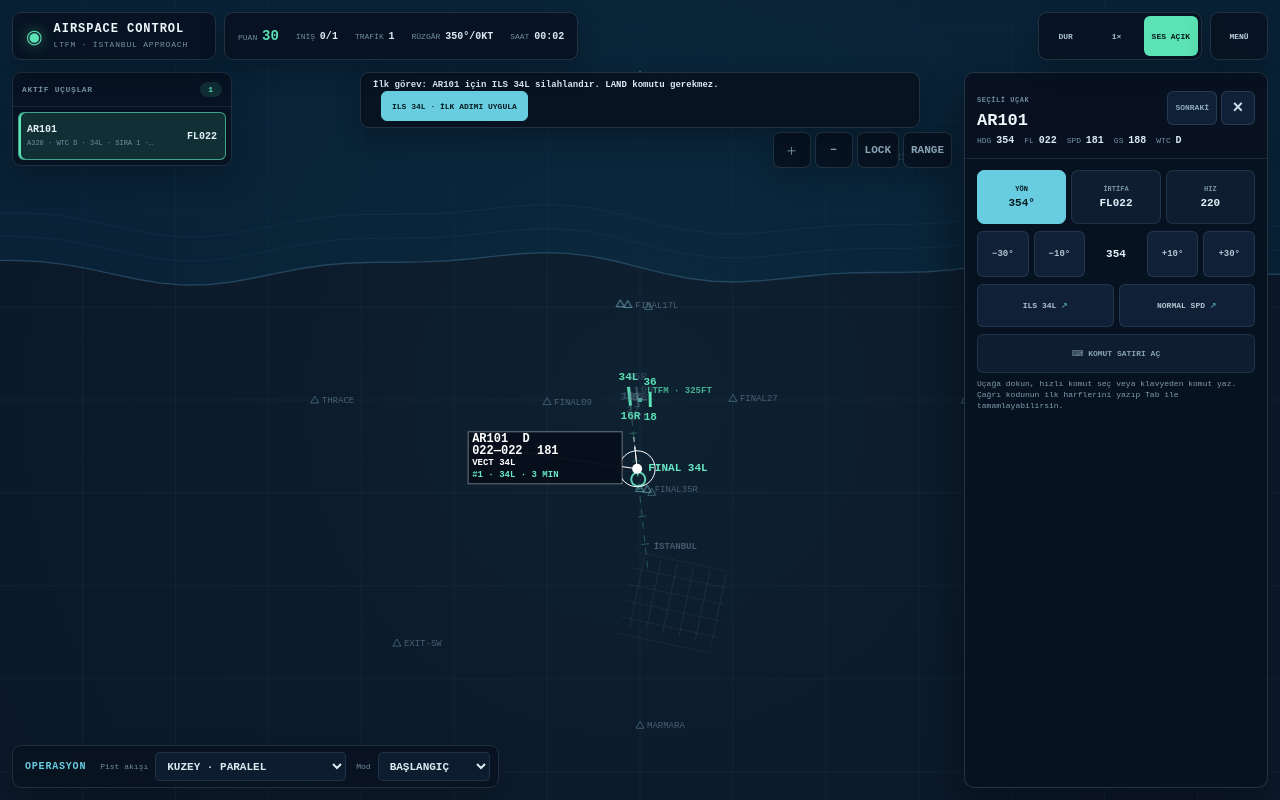
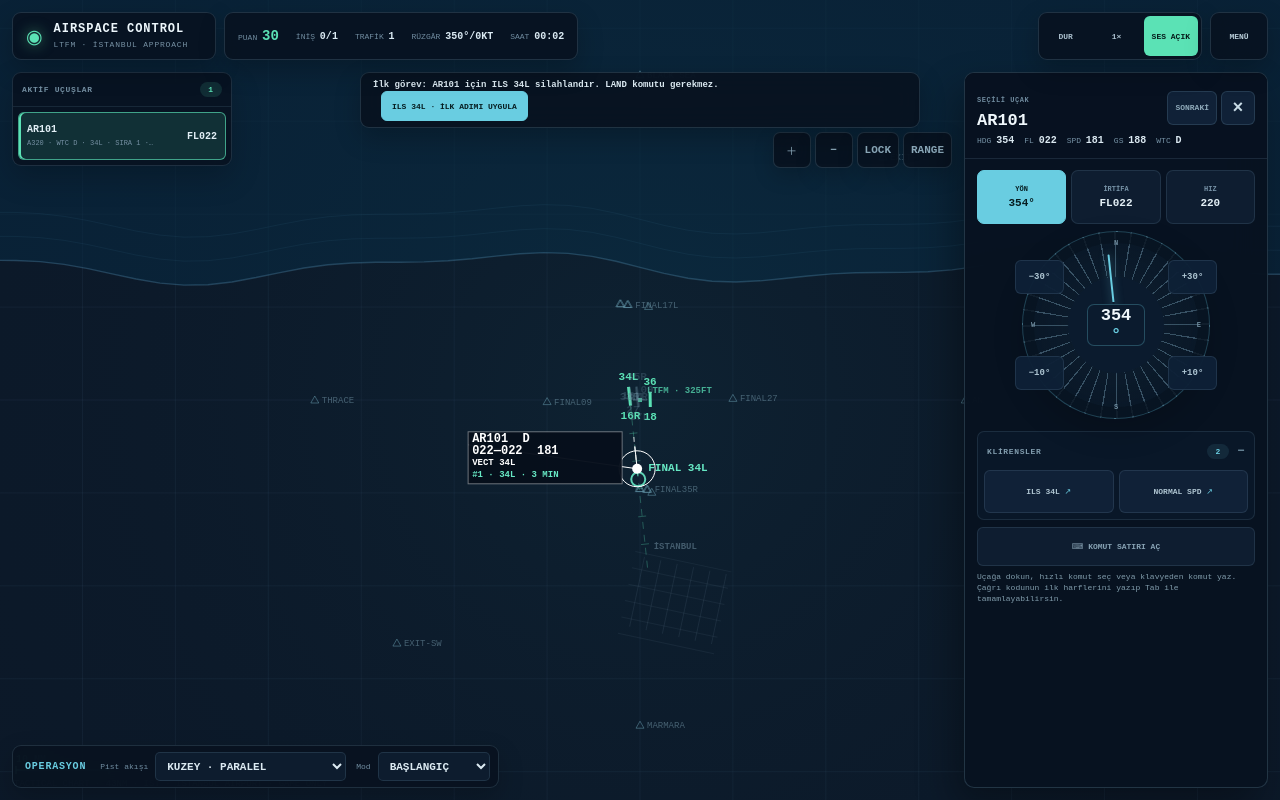
Before and after one commit to bugrabilim/atc, a React (Vite) app: page / in a window 1280 px wide. Both pictures are taken after a click on the button 202 px from the left and 399 px from the top of the page. Built offline with nearby package versions, Linux system fonts and the light colour scheme.

Commit message:
feat: add tactical heading control

```diff
--- a/src/ui/CommandPanel.tsx
+++ b/src/ui/CommandPanel.tsx
@@ -1,4 +1,4 @@
-import { useEffect, useRef, useState } from 'react';
+import { useEffect, useRef, useState, type CSSProperties } from 'react';
 import { difficultyConfig } from '../engine/difficulty';
 import type { Aircraft, GameMode, Procedure } from '../engine/types';
 import type { CoachAdvice } from '../engine/controllerCoach';
@@ -50,6 +50,7 @@ export function CommandPanel({
   const [sheetExpanded, setSheetExpanded] = useState(false);
   const [activeVector, setActiveVector] = useState<'heading' | 'altitude' | 'speed'>('heading');
   const [keyboardOpen, setKeyboardOpen] = useState(false);
+  const [clearancesOpen, setClearancesOpen] = useState(true);
   const previousSelectedCallsign = useRef(selectedCallsign);
   const selected = aircraft.find((item) => item.callsign === selectedCallsign) ?? null;
   const modeConfig = difficultyConfig(mode);
@@ -134,7 +135,17 @@ export function CommandPanel({
         </div>
       <div className="command-panel__advanced is-open">
         <div className="vector-control" aria-label="Dokunmatik vektör kontrolleri">
-          <div className={activeVector === 'heading' ? 'is-active' : ''} data-vector="heading"><span>HEADING</span><button type="button" disabled={!selected} onClick={() => relativeCommand('heading', -30)}>−30°</button><button type="button" disabled={!selected} onClick={() => relativeCommand('heading', -10)}>−10°</button><b>{selected ? String(Math.round(selected.targetHeading)).padStart(3, '0') : '---'}</b><button type="button" disabled={!selected} onClick={() => relativeCommand('heading', 10)}>+10°</button><button type="button" disabled={!selected} onClick={() => relativeCommand('heading', 30)}>+30°</button></div>
+          <div
+            className={activeVector === 'heading' ? 'is-active' : ''}
+            data-vector="heading"
+            style={{ '--target-heading': `${selected?.targetHeading ?? 0}deg` } as CSSProperties}
+          >
+            <span>HEADING</span><button type="button" disabled={!selected} onClick={() => relativeCommand('heading', -30)}>−30°</button><button type="button" disabled={!selected} onClick={() => relativeCommand('heading', -10)}>−10°</button><b>{selected ? String(Math.round(selected.targetHeading)).padStart(3, '0') : '---'}</b><button type="button" disabled={!selected} onClick={() => relativeCommand('heading', 10)}>+10°</button><button type="button" disabled={!selected} onClick={() => relativeCommand('heading', 30)}>+30°</button>
+            <i className="heading-cardinal heading-cardinal--north" aria-hidden="true">N</i>
+            <i className="heading-cardinal heading-cardinal--east" aria-hidden="true">E</i>
+            <i className="heading-cardinal heading-cardinal--south" aria-hidden="true">S</i>
+            <i className="heading-cardinal heading-cardinal--west" aria-hidden="true">W</i>
+          </div>
           <div className={activeVector === 'altitude' ? 'is-active' : ''} data-vector="altitude"><span>ALTITUDE</span><button type="button" disabled={!selected} onClick={() => relativeCommand('altitude', -1000)}>−1000</button><b>{selected ? `FL${String(Math.round(selected.targetAltitude / 100)).padStart(3, '0')}` : '---'}</b><button type="button" disabled={!selected} onClick={() => relativeCommand('altitude', 1000)}>+1000</button></div>
           <div className={activeVector === 'speed' ? 'is-active' : ''} data-vector="speed"><span>SPEED</span><button type="button" disabled={!selected} onClick={() => relativeCommand('speed', -20)}>−20</button><b>{selected ? Math.round(selected.targetSpeed) : '---'}</b><button type="button" disabled={!selected} onClick={() => relativeCommand('speed', 20)}>+20</button></div>
         </div>
@@ -148,6 +159,8 @@ export function CommandPanel({
         ) : null}
       </div>
 
+      <details className="command-section" open={clearancesOpen} onToggle={(event) => setClearancesOpen(event.currentTarget.open)}>
+        <summary><span>KLİRENSLER</span><b>{quickCommands.length}</b></summary>
         <div className="quick-command-row" aria-label="Hızlı komutlar">
           {quickCommands.map((item) => (
             <button
@@ -161,6 +174,7 @@ export function CommandPanel({
             </button>
           ))}
         </div>
+      </details>
 
       <button type="button" className="keyboard-toggle" aria-expanded={keyboardOpen} onClick={() => setKeyboardOpen((current) => !current)}>⌨ KOMUT SATIRI {keyboardOpen ? 'KAPAT' : 'AÇ'}</button>
       <div className={`command-entry${keyboardOpen ? ' is-open' : ''}`}>
--- a/src/ui/styles.css
+++ b/src/ui/styles.css
@@ -1526,3 +1526,111 @@ button { touch-action: manipulation; }
   .app-shell .command-panel__body { max-height: calc(100dvh - 130px); }
   .app-shell .academy-panel { top: calc(max(6px, env(safe-area-inset-top)) + 52px); width: min(330px, calc(100% - 326px)); }
 }
+
+.app-shell .heading-cardinal { display: none; }
+.app-shell .command-section {
+  margin-bottom: 7px;
+  border: 1px solid rgba(132, 176, 200, .14);
+  border-radius: 7px;
+  background: rgba(12, 27, 45, .72);
+}
+.app-shell .command-section summary {
+  min-height: 38px;
+  display: flex;
+  align-items: center;
+  justify-content: space-between;
+  padding: 0 9px;
+  color: #829dae;
+  cursor: pointer;
+  list-style: none;
+  font: 800 8px IBM Plex Mono, monospace;
+  letter-spacing: .08em;
+}
+.app-shell .command-section summary::-webkit-details-marker { display: none; }
+.app-shell .command-section summary::after { content: '＋'; color: #6f8d9f; font-size: 12px; }
+.app-shell .command-section[open] summary::after { content: '−'; }
+.app-shell .command-section summary b {
+  min-width: 22px;
+  margin-left: auto;
+  margin-right: 8px;
+  padding: 3px 5px;
+  color: var(--cyan);
+  border-radius: 99px;
+  background: rgba(105, 205, 225, .1);
+  text-align: center;
+  font-size: 8px;
+}
+.app-shell .command-section .quick-command-row { margin: 0; padding: 0 6px 6px; }
+
+@media (min-width: 701px) {
+  .app-shell .vector-control > div[data-vector='heading'].is-active {
+    position: relative;
+    width: 188px;
+    height: 188px;
+    display: block;
+    margin: 7px auto 12px;
+    border: 1px solid rgba(105, 205, 225, .24);
+    border-radius: 50%;
+    background:
+      radial-gradient(circle, #0b1b2e 0 36%, transparent 37%),
+      repeating-conic-gradient(from -1deg, rgba(130, 174, 197, .38) 0 1deg, transparent 1deg 10deg),
+      radial-gradient(circle, rgba(105, 205, 225, .08), rgba(10, 25, 42, .82) 68%);
+    box-shadow: inset 0 0 0 11px rgba(8, 20, 34, .82), 0 12px 30px rgba(0, 0, 0, .18);
+  }
+  .app-shell .vector-control > div[data-vector='heading'].is-active::after {
+    content: '';
+    position: absolute;
+    z-index: 1;
+    top: 22px;
+    left: 50%;
+    width: 2px;
+    height: 72px;
+    border-radius: 3px;
+    background: linear-gradient(var(--cyan) 0 66%, transparent 66%);
+    box-shadow: 0 0 9px rgba(105, 205, 225, .5);
+    transform: translateX(-50%) rotate(var(--target-heading));
+    transform-origin: 50% 100%;
+  }
+  .app-shell .vector-control > div[data-vector='heading'] > span { display: none; }
+  .app-shell .vector-control > div[data-vector='heading'] > b {
+    position: absolute;
+    z-index: 2;
+    top: 50%;
+    left: 50%;
+    min-width: 58px;
+    min-height: 42px;
+    display: grid;
+    place-items: center;
+    color: #f1f8fc;
+    border: 1px solid rgba(105, 205, 225, .28);
+    border-radius: 7px;
+    background: #0b1b2e;
+    font-size: 17px;
+    transform: translate(-50%, -50%);
+  }
+  .app-shell .vector-control > div[data-vector='heading'] > b::after { content: '°'; color: var(--cyan); }
+  .app-shell .vector-control > div[data-vector='heading'] > button {
+    position: absolute;
+    z-index: 3;
+    width: 49px;
+    min-height: 34px;
+    border-radius: 6px;
+    background: rgba(14, 33, 55, .96);
+  }
+  .app-shell .vector-control > div[data-vector='heading'] > button:nth-of-type(1) { top: 28px; left: -8px; }
+  .app-shell .vector-control > div[data-vector='heading'] > button:nth-of-type(2) { bottom: 28px; left: -8px; }
+  .app-shell .vector-control > div[data-vector='heading'] > button:nth-of-type(3) { right: -8px; bottom: 28px; }
+  .app-shell .vector-control > div[data-vector='heading'] > button:nth-of-type(4) { top: 28px; right: -8px; }
+  .app-shell .vector-control > div[data-vector='heading'] .heading-cardinal {
+    position: absolute;
+    z-index: 2;
+    display: block;
+    color: #7290a3;
+    font: 800 7px IBM Plex Mono, monospace;
+    font-style: normal;
+  }
+  .app-shell .heading-cardinal--north { top: 7px; left: 50%; transform: translateX(-50%); }
+  .app-shell .heading-cardinal--east { top: 50%; right: 8px; transform: translateY(-50%); }
+  .app-shell .heading-cardinal--south { bottom: 7px; left: 50%; transform: translateX(-50%); }
+  .app-shell .heading-cardinal--west { top: 50%; left: 8px; transform: translateY(-50%); }
+}
```
Lines whose indentation alone changed are shown as unchanged.
